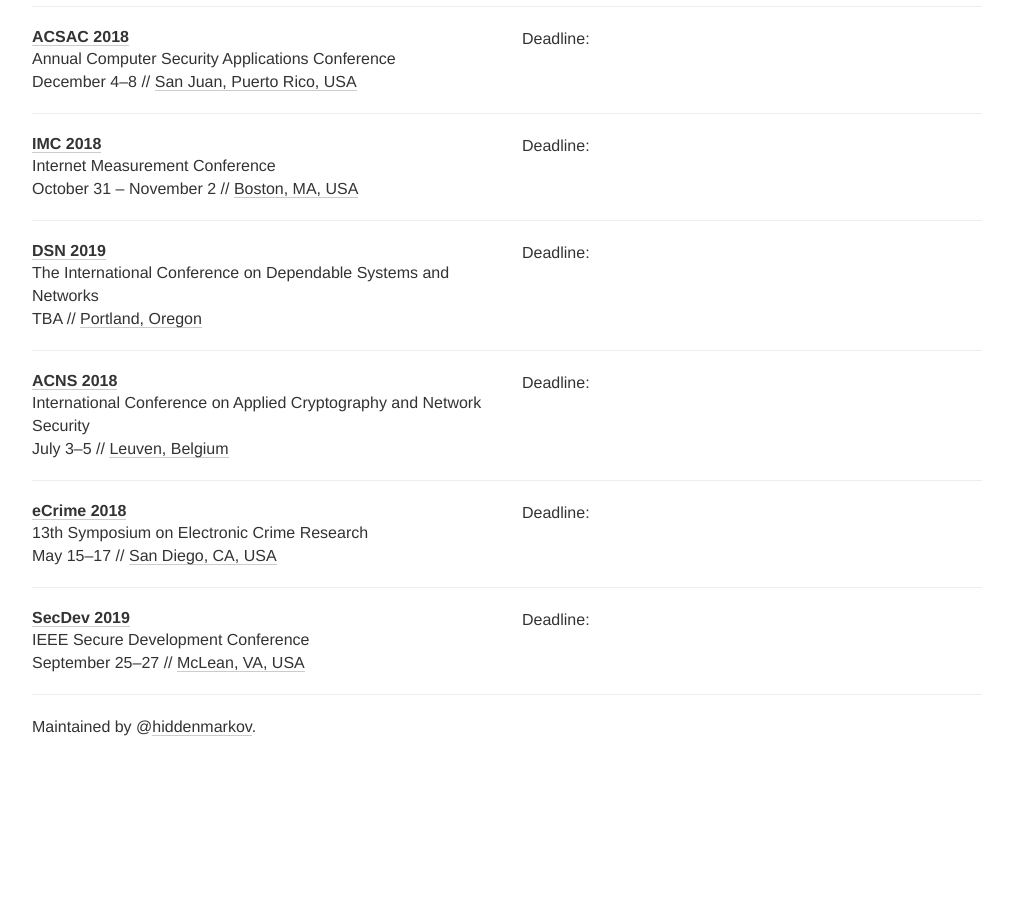
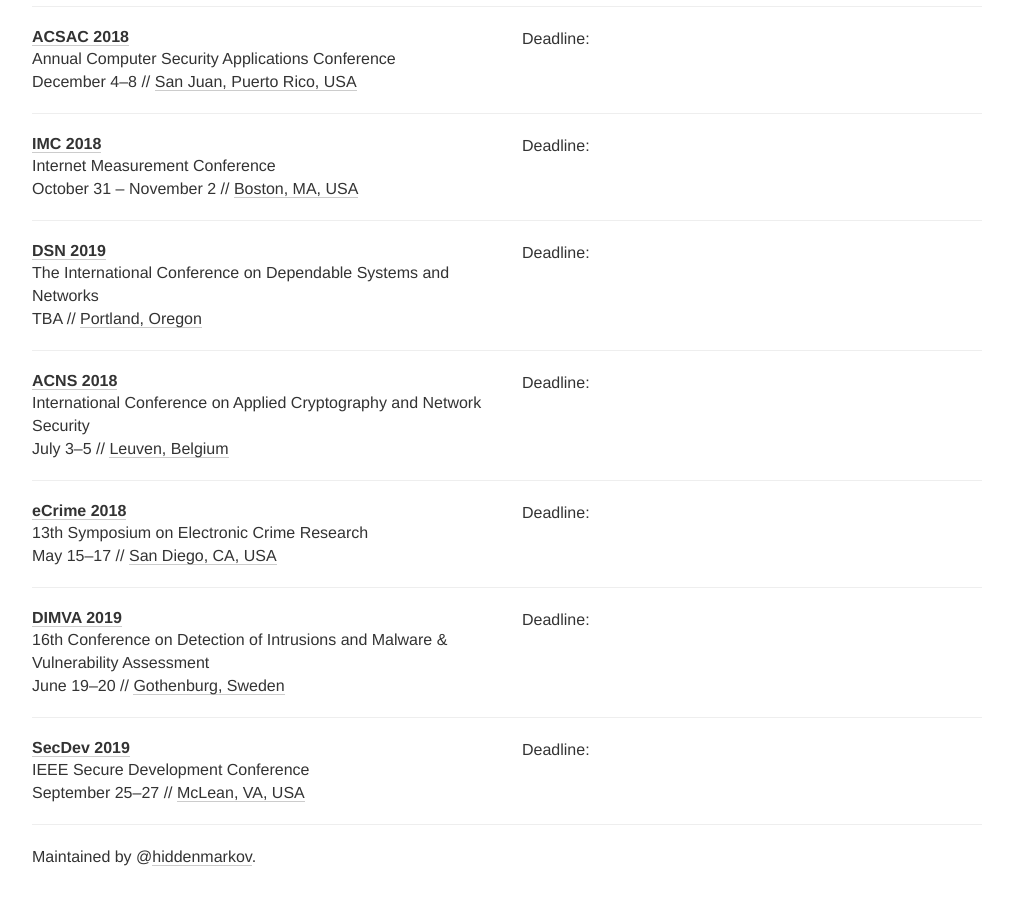
Before and after one commit to sec-deadlines/sec-deadlines.github.io, a Jekyll site: the page built from index.html, in a window 1280 px wide and 900 px high, scrolled down 2703 px. Shown: the whole window, without its empty margins (133-1146 px from the left). Built offline with Jekyll 4.4.1, drawn with Linux system fonts in a browser that asks for light colours; nearby versions of some CDN libraries; comment, search, counter and statistics services are not loaded; before the commit the page ends 3473 px from its top, so only the background shows below that.

Commit message:
Add DIMVA (#16)

```diff
--- a/_data/conferences.yml
+++ b/_data/conferences.yml
@@ -277,6 +277,16 @@
   place: San Diego, CA, USA
   tags: SEC
 
+- name: DIMVA
+  description: 16th Conference on Detection of Intrusions and Malware & Vulnerability Assessment
+  year: 2019
+  link: https://www.dimva2019.org/
+  deadline: "2019-02-18 23:59"
+  timezone: Etc/UTC
+  date: June 19-20
+  place: Gothenburg, Sweden
+  tags: SEC
+
 - name: SecDev
   year: 2019
   description: IEEE Secure Development Conference
```
